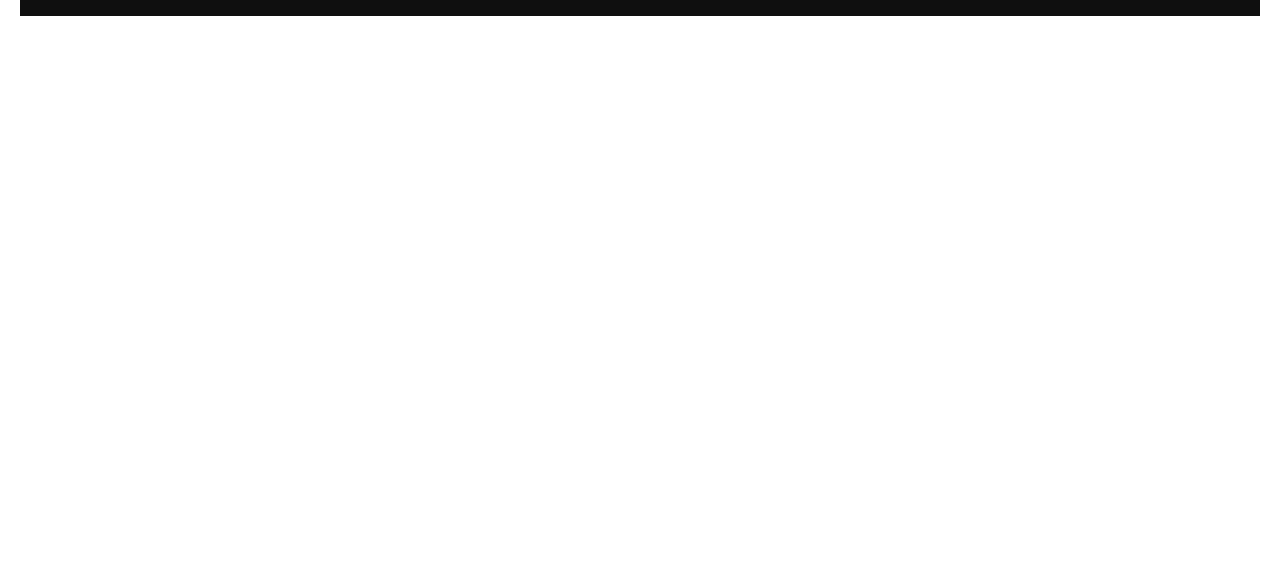
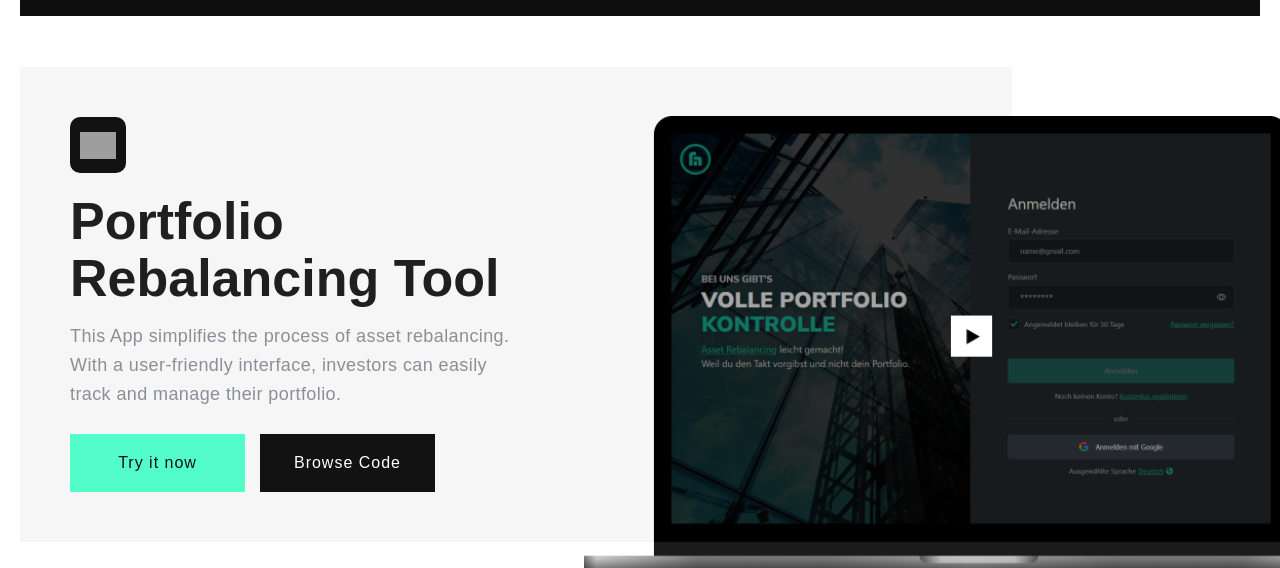
Before and after one commit to claes-work/Portfolio-Website-Claes, a Vue app: page / in a window 1280 px wide. Shown: the part 610-1178 px from the top of the page. Before the commit the page ends 800 px from the top, so only its background shows below. Built offline with nearby package versions, Linux system fonts and the light colour scheme; grey boxes are pictures that could not be loaded.

Commit message:
[ADD] fully responsive portfolio rebalancer section

```diff
--- a/src/assets/scss/main.css
+++ b/src/assets/scss/main.css
@@ -55,7 +55,7 @@ p span {
   color: #53FDCAFF;
 }
 
-@media only screen and (min-width: 490px) {
+@media only screen and (min-width: 480px) {
   h1, h2 {
     font-size: 46px;
   }
--- a/src/assets/scss/main.scss
+++ b/src/assets/scss/main.scss
@@ -57,7 +57,7 @@ p {
   }
 }
 
-@media only screen and (min-width: 490px) {
+@media only screen and (min-width: 480px) {
   h1, h2 { font-size: 46px; }
   h3     { font-size: 30px; }
 }
@@ -80,8 +80,13 @@ $bc-dark-2: #121212;
 $bc-dark-3: #191919;
 $bc-dark-4: #1F1F1F;
 
+// Light background colors
+$bc-light-default: #FFFFFF;
+$bc-light-1: #f6f6f6;
+
 // Text colors
 $default-text-color: #FFFFFF;
+$primary-text-color: $bc-dark-4;
 $secondary-text-color: #8a8f98;
 
 // border colors
--- /dev/null
+++ b/src/assets/scss/rebalancing-tool-section.css
@@ -0,0 +1,17 @@
+/* Error: Undefined variable.
+ *   ,
+ * 3 |   background-color: $bc-light-1;
+ *   |                     ^^^^^^^^^^^
+ *   '
+ *   rebalancing-tool-section.scss 3:21  root stylesheet */
+
+body::before {
+  font-family: "Source Code Pro", "SF Mono", Monaco, Inconsolata, "Fira Mono",
+      "Droid Sans Mono", monospace, monospace;
+  white-space: pre;
+  display: block;
+  padding: 1em;
+  margin-bottom: 1em;
+  border-bottom: 2px solid black;
+  content: "Error: Undefined variable.\a   \2577 \a 3 \2502    background-color: $bc-light-1;\d\a   \2502                      ^^^^^^^^^^^\a   \2575 \a   rebalancing-tool-section.scss 3:21  root stylesheet";
+}
--- /dev/null
+++ b/src/assets/scss/rebalancing-tool-section.scss
@@ -0,0 +1,165 @@
+#rebalancing-tool-section {
+  padding: 20px 15px 0;
+  background-color: $bc-light-1;
+
+  .container {
+    padding: 40px 0;
+
+    .text-wrapper {
+      margin-bottom: 30px;
+
+      .logo {
+        width: 56px;
+        height: 56px;
+        border-radius: 10px;
+        background-color: $bc-dark-2;
+        background-image: url("@/assets/images/Portfolio_Rebalancing_Tool_Logo.png");
+        background-size: 36px;
+        background-repeat: no-repeat;
+        background-position: center;
+        margin-bottom: 20px;
+      }
+
+      h2 {
+        color: $primary-text-color;
+        margin-bottom: 15px;
+      }
+
+      p {
+        margin-bottom: 25px;
+      }
+
+      .button-wrapper {
+        display: flex;
+        flex-direction: column;
+        row-gap: 10px;
+
+        .button {
+          height: 58px;
+          width: 100%;
+          padding: 14px 28px;
+          font-size: 16px;
+          font-weight: 500;
+          letter-spacing: 1px;
+          text-decoration: none;
+          transition: color .2s,background-color .2s;
+          cursor: pointer;
+          display: flex;
+          justify-content: center;
+          align-items: center;
+        }
+
+        .button.primary {
+          background-color: $main-color;
+          color: $bc-dark-2;
+        }
+
+        .button.primary:hover {
+          background-color: $bc-dark-2;
+          color: $bc-light-default;
+        }
+
+        .button.secondary {
+          background-color: $bc-dark-2;
+          color: $bc-light-default;
+        }
+
+        .button.secondary:hover {
+          background-color: $main-color;
+          color: $bc-dark-2;
+        }
+      }
+    }
+
+    .macbook-image {
+      width: 100%;
+    }
+  }
+}
+
+@media only screen and (min-width: 480px) {
+  #rebalancing-tool-section .container .text-wrapper {
+    width: calc(86%);
+    max-width: unset;
+    margin: 0 auto 45px;
+  }
+}
+
+@media only screen and (min-width: 580px) {
+  #rebalancing-tool-section .container .text-wrapper {
+      width: calc(82%);
+      max-width: unset;
+      margin: 0 auto 45px;
+
+    .button-wrapper {
+      flex-direction: row;
+      column-gap: 15px;
+
+      .button {
+        width: 175px;
+      }
+    }
+  }
+}
+
+@media only screen and (min-width: 733px) {
+  #rebalancing-tool-section {
+    padding: 30px 20px 0;
+
+    .container .text-wrapper p {
+      max-width: 580px;
+    }
+  }
+}
+
+@media only screen and (min-width: 991px) {
+  #rebalancing-tool-section {
+    padding-top: 34px;
+    background-color: $bc-light-default;
+
+    .container {
+      padding: 50px 0;
+
+      .text-wrapper {
+        position: relative;
+        width: 460px;
+        margin: 0;
+        z-index: 10;
+      }
+
+      .macbook-image {
+        position: absolute;
+        left: 45.5%;
+        bottom: 0;
+        width: 700px;
+        z-index: 10;
+      }
+    }
+  }
+}
+
+@media only screen and (min-width: 1280px) {
+  #rebalancing-tool-section {
+    padding: 85px 20px 45px;
+
+    .container {
+      padding: 50px;
+
+      .macbook-image {
+        bottom: -45px;
+        width: 775px;
+      }
+    }
+  }
+
+  #rebalancing-tool-section .container::before {
+    content: '';
+    position: absolute;
+    width: 80%;
+    left: 0;
+    height: 100%;
+    top: 0;
+    background-color: $bc-light-1;
+    z-index: 5;
+  }
+}
--- a/src/components/HeroSection.vue
+++ b/src/components/HeroSection.vue
@@ -2,7 +2,7 @@
 </script>
 
 <template>
-  <div id="hero-section">
+  <section id="hero-section">
    <div class="container">
      <div class="text-wrapper">
        <span class="subheading">SINCE 2019</span>
@@ -25,7 +25,7 @@
        />
      </div>
    </div>
-  </div>
+  </section>
 </template>
 
 <style lang="scss">
--- a/src/components/MobileNavbar.vue
+++ b/src/components/MobileNavbar.vue
@@ -3,7 +3,7 @@
 </script>
 
 <template>
-  <div id="mobile-navbar"></div>
+  <nav id="mobile-navbar"></nav>
 </template>
 
 
--- /dev/null
+++ b/src/components/RebalancingToolSection.vue
@@ -0,0 +1,35 @@
+<script lang="ts" setup>
+</script>
+
+<template>
+  <section id="rebalancing-tool-section">
+    <div class="container">
+      <div class="text-wrapper">
+        <div class="logo"></div>
+        <h2>Portfolio<br>Rebalancing Tool</h2>
+        <p>This App simplifies the process of asset rebalancing. With a user-friendly interface, investors can easily track and manage their portfolio.</p>
+        <div class="button-wrapper">
+          <a
+              class="button primary"
+              href="https://portfolio-rebalancer.com/"
+              title="portfolio-rebalancer.com"
+          >Try it now</a>
+          <a
+              class="button secondary"
+              href="https://github.com/Asset-Rebalancing-Tool/AssetRebalancingTool"
+              title="github.com/Asset-Rebalancing-Tool"
+          >Browse Code</a>
+        </div>
+      </div>
+      <img
+          class="macbook-image"
+          src="@/assets/images/MacBook_Portfolio_Rebalancer.png"
+          alt="MacBook Portfolio Rebalancer"
+      >
+    </div>
+  </section>
+</template>
+
+<style lang="scss">
+@import "@/assets/scss/rebalancing-tool-section.scss";
+</style>
--- a/src/views/HomeView.vue
+++ b/src/views/HomeView.vue
@@ -1,7 +1,9 @@
 <script setup lang="ts">
 import HeroSection from "@/components/HeroSection.vue";
+import RebalancingToolSection from "@/components/RebalancingToolSection.vue";
 </script>
 
 <template>
   <HeroSection />
+  <RebalancingToolSection />
 </template>
```
Also changed, not shown: src/assets/images/MacBook_Portfolio_Rebalancer.png (added), 1 other file (tests, documents, lock files or other folders).
